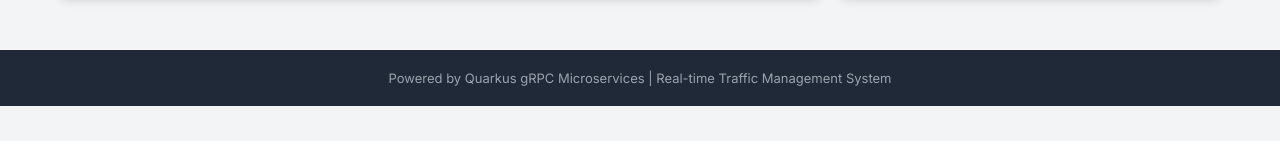
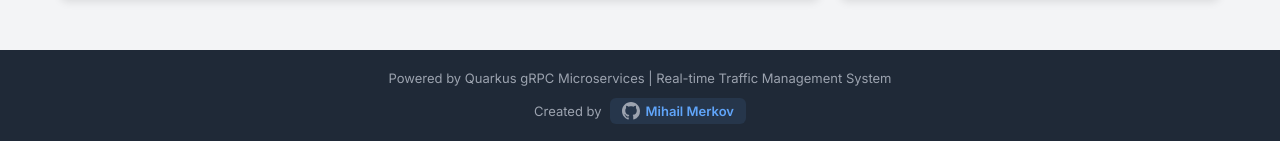
Before and after one commit to mihailmerkov/smart-city-traffic-management-system, an Angular app in the folder frontend-service/: page / in a window 1280 px wide. Shown: the part 3203-3344 px from the top of the page. Before the commit the page ends 3309 px from the top, so only its background shows below. Built offline with nearby package versions, Linux system fonts and the light colour scheme; no server answers.

Commit message:
remove project concept documentation and update footer with author details and improved styling

```diff
--- a/frontend-service/src/app/app.component.css
+++ b/frontend-service/src/app/app.component.css
@@ -80,6 +80,62 @@
   font-size: 13px;
 }
 
+.footer-content {
+  max-width: 1400px;
+  margin: 0 auto;
+}
+
+.footer-content p {
+  margin-bottom: 12px;
+}
+
+.footer-author {
+  display: flex;
+  align-items: center;
+  justify-content: center;
+  gap: 8px;
+  font-size: 13px;
+  margin-top: 8px;
+}
+
+.footer-author span {
+  color: #9ca3af;
+}
+
+.author-link {
+  display: flex;
+  align-items: center;
+  gap: 6px;
+  color: #60a5fa;
+  text-decoration: none;
+  font-weight: 600;
+  padding: 4px 12px;
+  border-radius: 6px;
+  background: rgba(96, 165, 250, 0.1);
+  transition: all 0.3s ease;
+}
+
+.author-link:hover {
+  background: rgba(96, 165, 250, 0.2);
+  color: #93c5fd;
+  transform: translateY(-2px);
+  box-shadow: 0 4px 12px rgba(96, 165, 250, 0.3);
+}
+
+.github-icon {
+  display: flex;
+  align-items: center;
+  justify-content: center;
+}
+
+.github-icon svg {
+  transition: transform 0.3s ease;
+}
+
+.author-link:hover .github-icon svg {
+  transform: rotate(360deg);
+}
+
 @media (max-width: 1200px) {
   .content-grid {
     grid-template-columns: 1fr;
--- a/frontend-service/src/app/app.component.html
+++ b/frontend-service/src/app/app.component.html
@@ -31,7 +31,20 @@
   </main>
 
   <footer class="app-footer">
-    <p>Powered by Quarkus gRPC Microservices | Real-time Traffic Management System</p>
+    <div class="footer-content">
+      <p>Powered by Quarkus gRPC Microservices | Real-time Traffic Management System</p>
+      <div class="footer-author">
+        <span>Created by</span>
+        <a href="https://github.com/mihailmerkov" target="_blank" rel="noopener noreferrer" class="author-link">
+          <span class="github-icon">
+            <svg width="18" height="18" viewBox="0 0 16 16" fill="currentColor">
+              <path d="M8 0C3.58 0 0 3.58 0 8c0 3.54 2.29 6.53 5.47 7.59.4.07.55-.17.55-.38 0-.19-.01-.82-.01-1.49-2.01.37-2.53-.49-2.69-.94-.09-.23-.48-.94-.82-1.13-.28-.15-.68-.52-.01-.53.63-.01 1.08.58 1.23.82.72 1.21 1.87.87 2.33.66.07-.52.28-.87.51-1.07-1.78-.2-3.64-.89-3.64-3.95 0-.87.31-1.59.82-2.15-.08-.2-.36-1.02.08-2.12 0 0 .67-.21 2.2.82.64-.18 1.32-.27 2-.27.68 0 1.36.09 2 .27 1.53-1.04 2.2-.82 2.2-.82.44 1.1.16 1.92.08 2.12.51.56.82 1.27.82 2.15 0 3.07-1.87 3.75-3.65 3.95.29.25.54.73.54 1.48 0 1.07-.01 1.93-.01 2.2 0 .21.15.46.55.38A8.013 8.013 0 0016 8c0-4.42-3.58-8-8-8z"/>
+            </svg>
+          </span>
+          Mihail Merkov
+        </a>
+      </div>
+    </div>
   </footer>
 </div>
 
```
Also changed, not shown: 1 other file (tests, documents, lock files or other folders).
